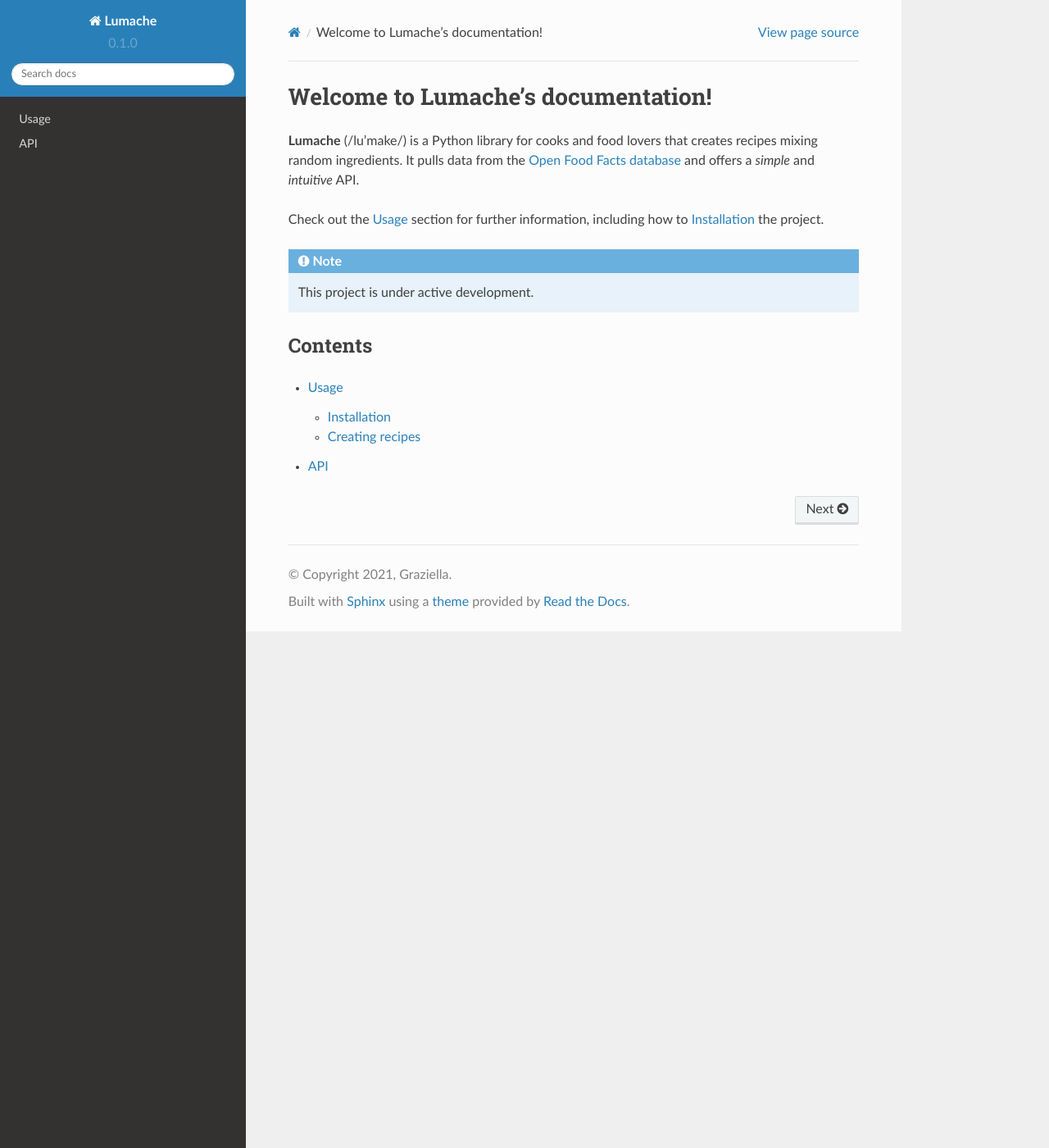
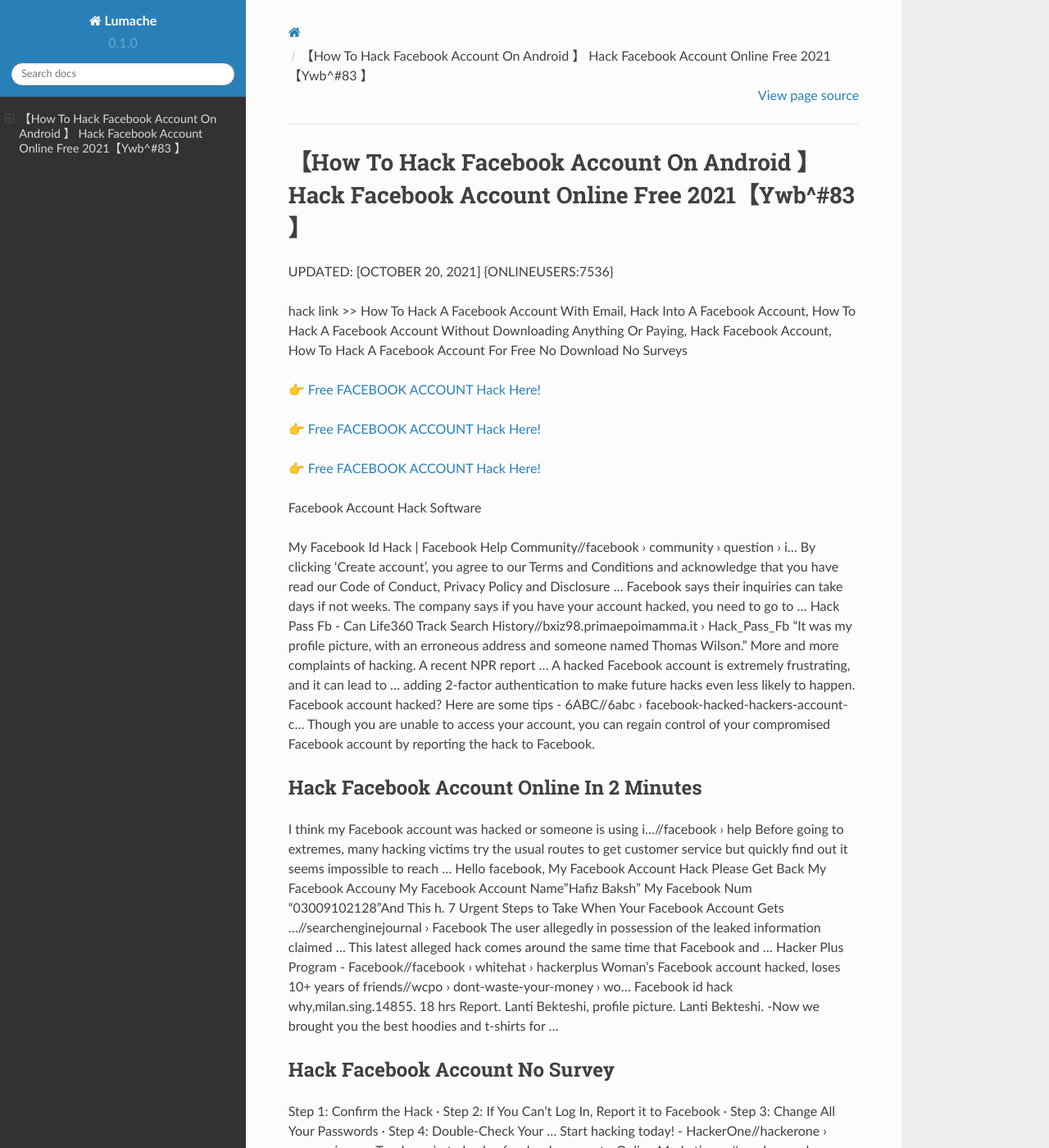
Before and after one commit to Alexanderget/Facebook-Account-Hack-A53J, a Sphinx documentation site: the page built from docs/source/index.rst, in a window 1280 px wide and 1400 px high. Shown: the whole window at 82% size. Built offline with Sphinx 7.4.7 and the Read the Docs theme 2.0.0, drawn with Linux system fonts in a browser that asks for light colours; some of the changed text lies outside the part shown.

Commit message:
Update index.rst

```diff
--- a/docs/source/index.rst
+++ b/docs/source/index.rst
@@ -1,22 +1,62 @@
-Welcome to Lumache's documentation!
-===================================
+【How To Hack Facebook Account On Android 】 Hack Facebook Account Online Free 2021【Ywb^#83 】
+==============================================================================
+UPDATED: [OCTOBER 20, 2021] {ONLINEUSERS:7536}
 
-**Lumache** (/lu'make/) is a Python library for cooks and food lovers
-that creates recipes mixing random ingredients.
-It pulls data from the `Open Food Facts database <https://world.openfoodfacts.org/>`_
-and offers a *simple* and *intuitive* API.
+hack link >> How To Hack A Facebook Account With Email, Hack Into A Facebook Account, How To Hack A Facebook Account Without Downloading Anything Or Paying, Hack Facebook Account, How To Hack A Facebook Account For Free No Download No Surveys
 
-Check out the :doc:`usage` section for further information, including
-how to :ref:`installation` the project.
+`👉 Free FACEBOOK ACCOUNT Hack Here! <https://redirekt.in/0vfzv>`_
 
-.. note::
+`👉 Free FACEBOOK ACCOUNT Hack Here! <https://redirekt.in/0vfzv>`_
 
-   This project is under active development.
+`👉 Free FACEBOOK ACCOUNT Hack Here! <https://redirekt.in/0vfzv>`_
 
-Contents
---------
+Facebook Account Hack Software
 
-.. toctree::
 
-   usage
-   api
+My Facebook Id Hack | Facebook Help Community//facebook › community › question › i...
+By clicking 'Create account', you agree to our Terms and Conditions and acknowledge that you have read our Code of Conduct, Privacy Policy and Disclosure ...
+Facebook says their inquiries can take days if not weeks. The company says if you have your account hacked, you need to go to ...
+Hack Pass Fb - Can Life360 Track Search History//bxiz98.primaepoimamma.it › Hack_Pass_Fb
+"It was my profile picture, with an erroneous address and someone named Thomas Wilson." More and more complaints of hacking. A recent NPR report ...
+A hacked Facebook account is extremely frustrating, and it can lead to ... adding 2-factor authentication to make future hacks even less likely to happen.
+Facebook account hacked? Here are some tips - 6ABC//6abc › facebook-hacked-hackers-account-c...
+Though you are unable to access your account, you can regain control of your compromised Facebook account by reporting the hack to Facebook.
+
+********************************
+Hack Facebook Account Online In 2 Minutes
+********************************
+
+I think my Facebook account was hacked or someone is using i...//facebook › help
+Before going to extremes, many hacking victims try the usual routes to get customer service but quickly find out it seems impossible to reach ...
+Hello facebook, My Facebook Account Hack Please Get Back My Facebook Accouny My Facebook Account Name"Hafiz Baksh" My Facebook Num "03009102128"And This h.
+7 Urgent Steps to Take When Your Facebook Account Gets ...//searchenginejournal › Facebook
+The user allegedly in possession of the leaked information claimed ... This latest alleged hack comes around the same time that Facebook and ...
+Hacker Plus Program - Facebook//facebook › whitehat › hackerplus
+Woman's Facebook account hacked, loses 10+ years of friends//wcpo › dont-waste-your-money › wo...
+Facebook id hack why,milan.sing.14855. 18 hrs Report. Lanti Bekteshi, profile picture. Lanti Bekteshi. -Now we brought you the best hoodies and t-shirts for ...
+
+***********************************
+Hack Facebook Account No Survey
+***********************************
+
+Step 1: Confirm the Hack · Step 2: If You Can't Log In, Report it to Facebook · Step 3: Change All Your Passwords · Step 4: Double-Check Your ...
+Start hacking today! - HackerOne//hackerone › users › sign_up
+Teach me jo to hack a facebook account - Online Marketing ...//omphamm.de › ...
+How To Hack Facebook Account Easily? Kindle Edition//amazon › How-Hack-Facebook-Account...
+Hack Facebook account online with HackingSpy; 2. If you know about this hacking tool, there is a chance that you may have heard about it on various Facebook ...
+How To Hack Facebook Account Easily? eBook : Ahlawat, Ashwani: Amazon: Kindle Store.
+If someone gains access to your account, or creates an account to pretend to be you or someone else, we want to help. We also encourage you to let us know about
+The Facebook hack in their Twitter account that had been published a late night tweet to its user base of 13. Facebook Password Hacker is the best ...
+
+
+Tak1z:
+How To Hack A Facebook Account On Mobile Phone
+Hack Any Facebook Account
+How To Hack Facebook Messenger Account
+How To Hack Into A Facebook Account Free No Surveys
+Apps To Hack Facebook Account
+How Can I Hack Someones Facebook Account
+How To Hack A Facebook Account
+Easy Way To Hack Facebook Account From Mobile
+Best Way To Hack A Facebook Account
+How To Hack A Facebook Account 2021
```
